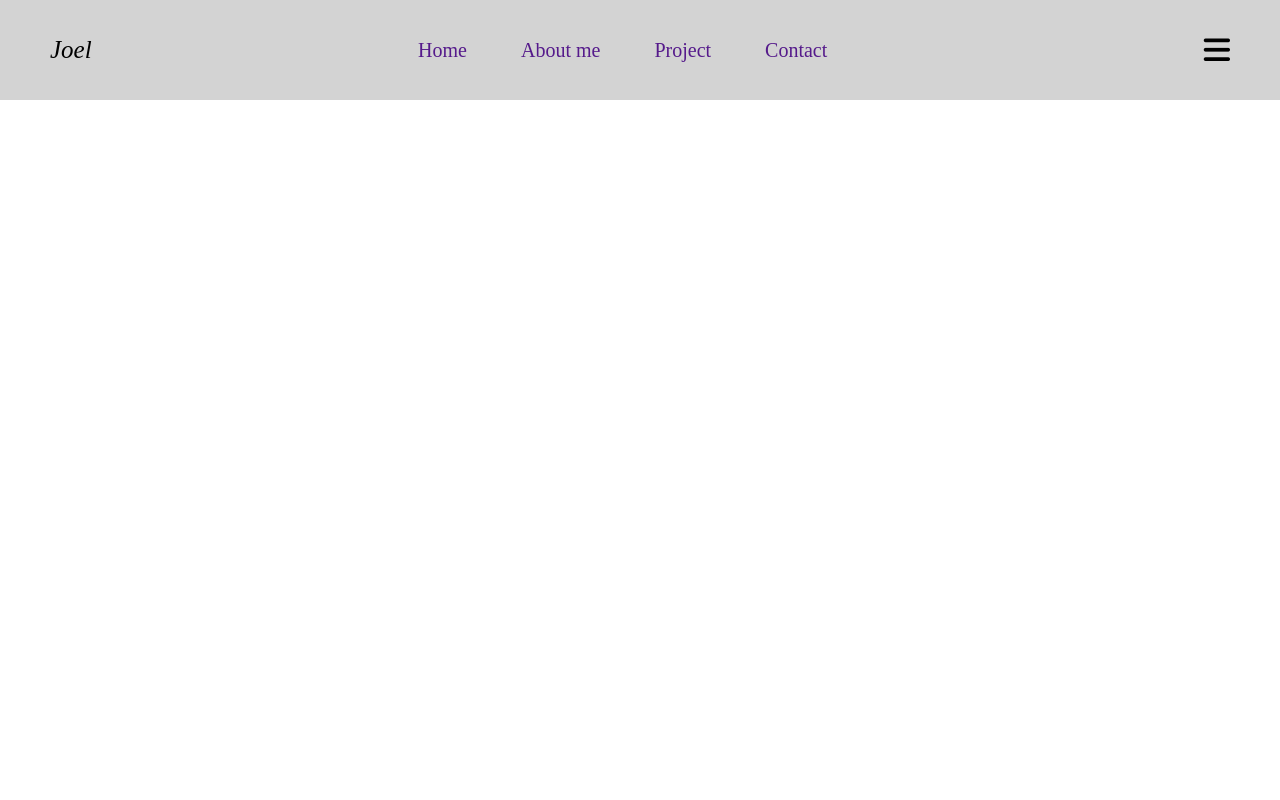
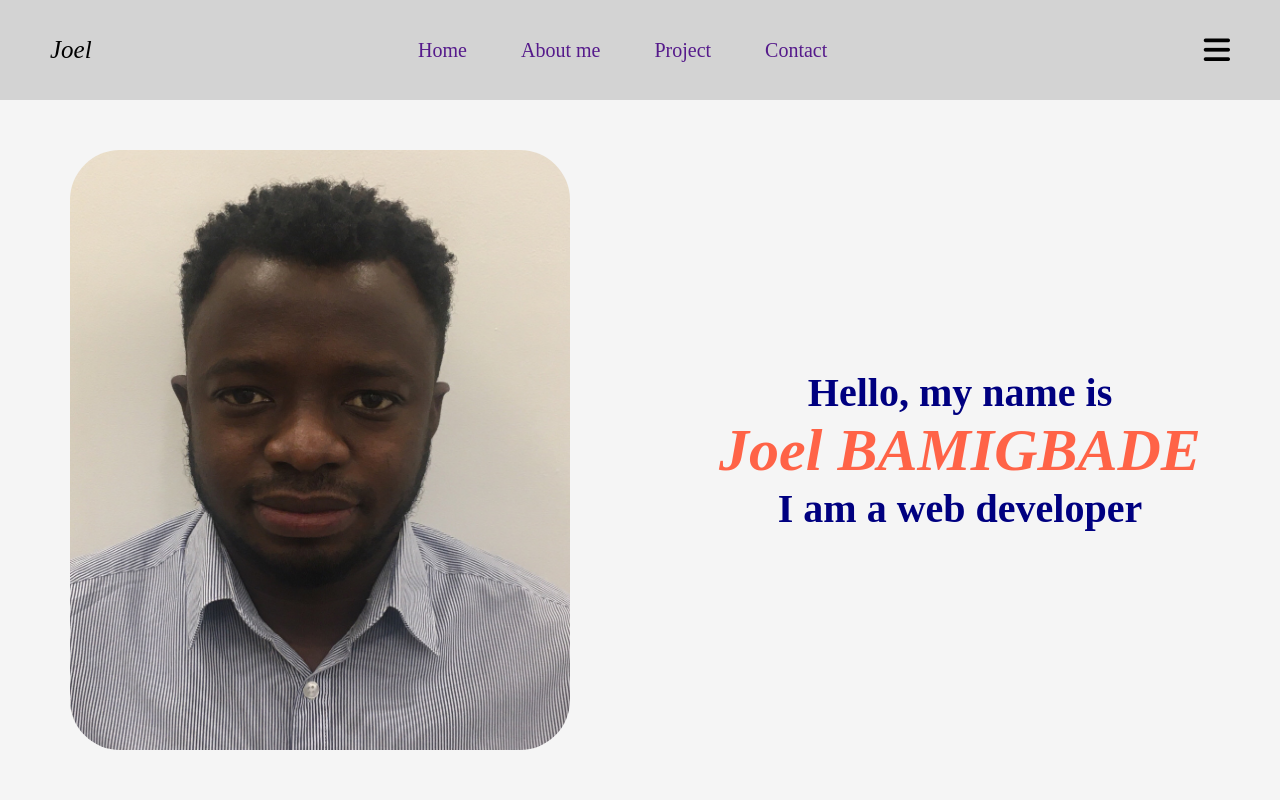
Before and after one commit to Joelfolaju/joel-portfolio, a plain HTML site: page index.html in a window 1280 px wide. Drawn offline with Linux system fonts and the light colour scheme.

Commit message:
home section added

```diff
--- a/index.html
+++ b/index.html
@@ -35,5 +35,17 @@
 
     </header>
 
+    <main class="home" id="home">
+
+        <div class="home-left"> <img class="home-img" src="joel.JPG" alt=""></div>
+
+
+        <div class="home-right">
+            <h3 class="hello">Hello, my name is</h3>
+            <h1 class="profile">Joel BAMIGBADE</h1>
+            <h3 class="developer">I am a web developer</h3>
+        </div>
+    </main>
+
 </body>
 </html>
--- a/styles.css
+++ b/styles.css
@@ -36,3 +36,41 @@ nav {
     margin-right: 50px;
     font-size: 30px;
 }
+
+.home{
+    display: flex;
+    width: 100%;
+    height: none;
+    background-color: whitesmoke;
+}
+.home-img{
+    width: 500px;
+    height: 600px;
+    border-radius: 50px;
+}
+.home-left{
+    width: 100%;
+    display: flex;align-items: center;justify-content: center;;
+    padding: 50px;
+}
+.home-right{
+    width: 100%;
+    height: auto;
+    display: flex;align-items: center;justify-content: center;
+    padding: 50px;
+    flex-direction: column;
+}
+.hello{
+    font-size: 40px;
+    color: navy;
+}
+.profile{
+    font-size: 60px;
+    color: tomato;
+    font-weight: bold;
+    font-style: italic;
+}
+.developer{
+    font-size: 40px;
+    color: navy;
+}
```
Also changed, not shown: joel.JPG (added).
